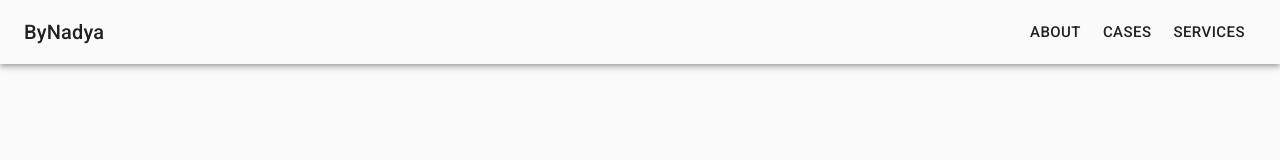
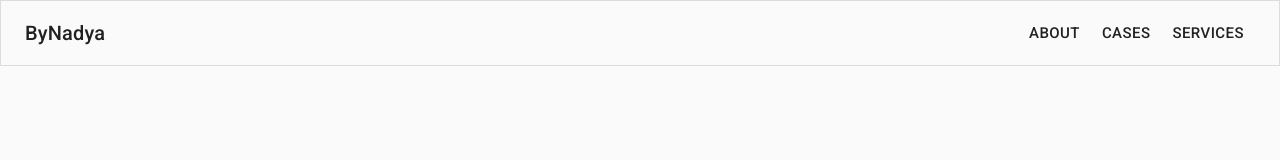
Before and after one commit to efeeney26/bynadya, a Next.js app: page / in a window 1280 px wide. Shown: the top 160 px of the page. Built offline with nearby package versions, Linux system fonts and the light colour scheme.

Commit message:
feat(): nav bar

```diff
--- a/src/sections/NavBar/NavBar.jsx
+++ b/src/sections/NavBar/NavBar.jsx
@@ -21,6 +21,7 @@ const NavBar = ({ barItems }) => {
     <AppBar
       position="absolute"
       color="transparent"
+      variant="outlined"
     >
       <Toolbar>
         <Typography variant="h6" className={classes.title}>
```
